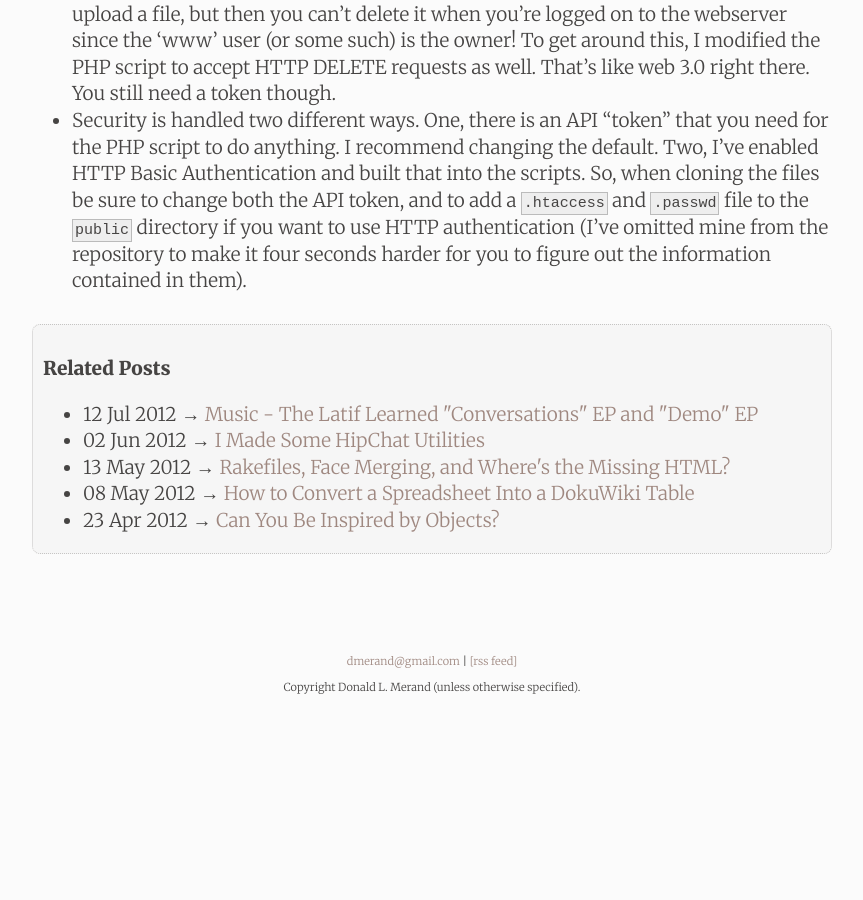
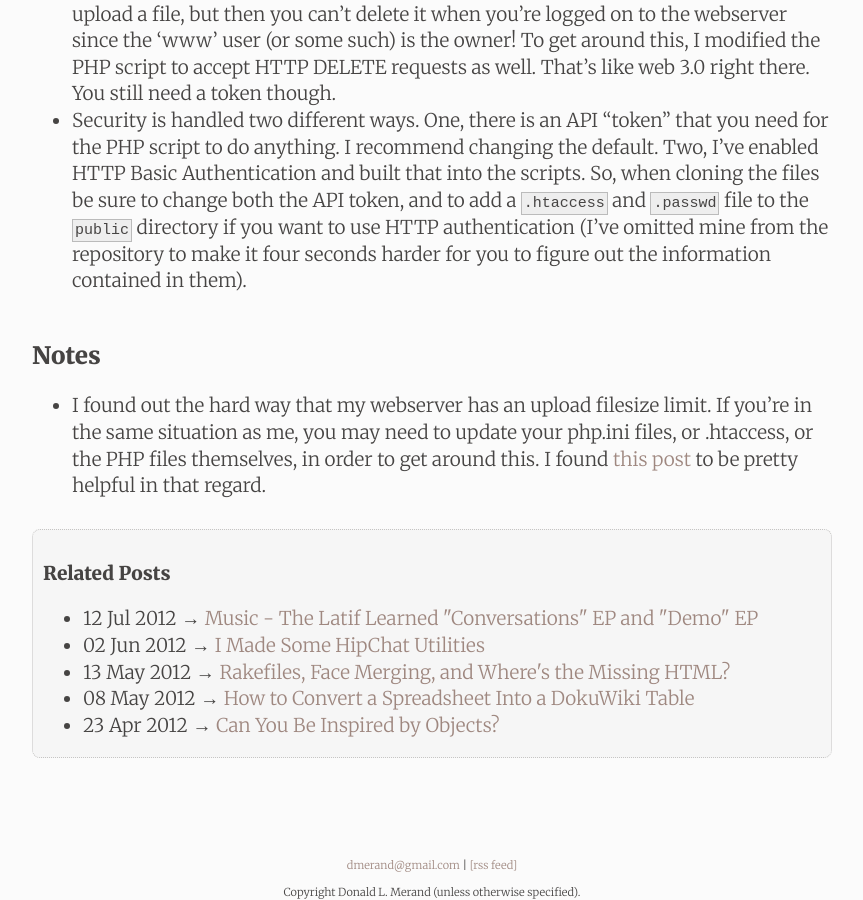
Before and after one commit to dmerand/donald.merand.org, a Jekyll site: the page built from _posts/2012-05-27-my-own-personal-embed-server.md, in a window 1280 px wide and 900 px high, scrolled down 1540 px. Shown: the whole window, without its empty margins (208-1071 px from the left). Built offline with Jekyll 4.4.1, drawn with Linux system fonts in a browser that asks for light colours; comment, search, counter and statistics services are not loaded; before the commit the page ends 2235 px from its top, so only the background shows below that.

Commit message:
added note about file upload limits

```diff
--- a/_posts/2012-05-27-my-own-personal-embed-server.md
+++ b/_posts/2012-05-27-my-own-personal-embed-server.md
@@ -39,3 +39,9 @@ Usage
   - If you need/want to delete that uploaded file for whatever reason, use `sh post_file.sh 1338166636`. More on this below.
 - The ability to delete files via the "api" becomes necessary on shared hosts (such as mine) where the web user and the SSH user don't have the same privileges. You upload a file, but then you can't delete it when you're logged on to the webserver since the 'www' user (or some such) is the owner! To get around this, I modified the PHP script to accept HTTP DELETE requests as well. That's like web 3.0 right there. You still need a token though.
 - Security is handled two different ways. One, there is an API "token" that you need for the PHP script to do anything. I recommend changing the default. Two, I've enabled HTTP Basic Authentication and built that into the scripts. So, when cloning the files be sure to change both the API token, and to add a `.htaccess` and `.passwd` file to the `public` directory if you want to use HTTP authentication (I've omitted mine from the repository to make it four seconds harder for you to figure out the information contained in them).
+
+
+Notes
+=====
+
+- I found out the hard way that my webserver has an upload filesize limit. If you're in the same situation as me, you may need to update your php.ini files, or .htaccess, or the PHP files themselves, in order to get around this. I found [this post](http://www.php.net/manual/en/features.file-upload.php#107406) to be pretty helpful in that regard.
```
